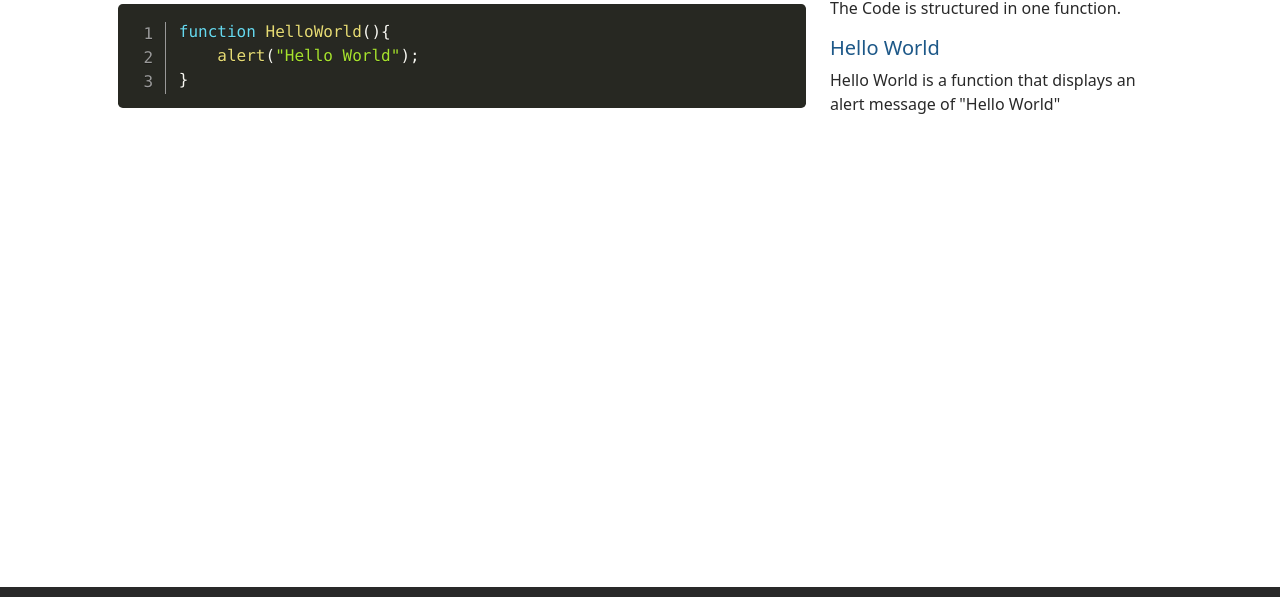
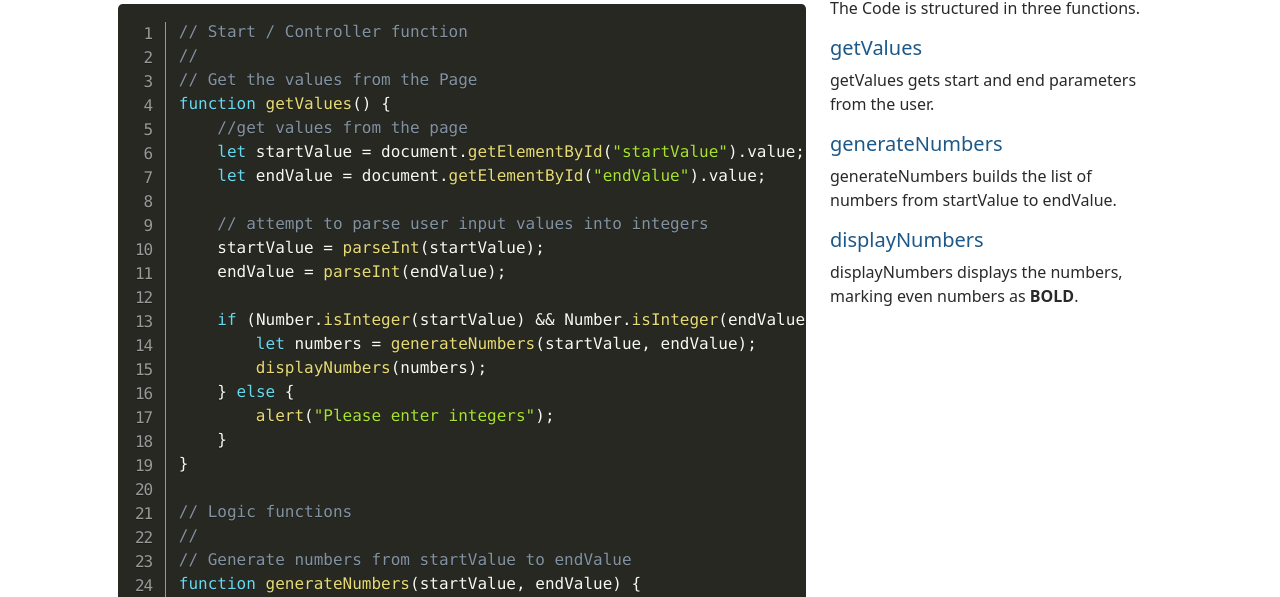
Before and after one commit to bobbecket/Hundy, a plain HTML site: page code.html in a window 1280 px wide. Shown: the part 147-744 px from the top of the page. Drawn offline with nearby package versions, Linux system fonts and the light colour scheme.

Commit message:
update theCode
updated The Code page to include Prism layout of JS code for this app

```diff
--- a/code.html
+++ b/code.html
@@ -65,16 +65,75 @@
                 <div class="col-lg-8">
                     <pre class="line-numbers">
                         <code class="language-javascript">
-                            function HelloWorld(){
-                                alert("Hello World");
+                            // Start / Controller function
+                            //
+                            // Get the values from the Page
+                            function getValues() {
+                                //get values from the page
+                                let startValue = document.getElementById("startValue").value;
+                                let endValue = document.getElementById("endValue").value;
+
+                                // attempt to parse user input values into integers
+                                startValue = parseInt(startValue);
+                                endValue = parseInt(endValue);
+
+                                if (Number.isInteger(startValue) &amp;&amp; Number.isInteger(endValue)) {
+                                    let numbers = generateNumbers(startValue, endValue);
+                                    displayNumbers(numbers);
+                                } else {
+                                    alert("Please enter integers");
+                                }
+                            }
+
+                            // Logic functions
+                            //
+                            // Generate numbers from startValue to endValue
+                            function generateNumbers(startValue, endValue) {
+
+                                let numbers = [];
+
+                                for (let index = startValue; index &lt;= endValue; index++) {
+                                    numbers.push(index);
+                                }
+
+                                return numbers;
+                            }
+
+                            // Display / View function
+                            // Display numbers and mark even numbers bold
+                            function displayNumbers(numbers) {
+
+                                let templateRows = "";
+
+                                for (let index = 0; index &lt; numbers.length; index++) {
+
+                                    let className = "even";
+
+                                    let number = numbers[index];
+
+                                    if ((number % 2) == 0) {
+                                        className = "even";
+                                    }
+                                    else {
+                                        className = "odd";
+                                    }
+
+                                    templateRows += `&lt;tr>&lt;td class="${className}">${number}&lt;/td>&lt;/tr>`;
+                                }
+
+                                document.getElementById("results").innerHTML = templateRows;
                             }
                         </code>
                     </pre>
                 </div>
                 <div class="col-lg-4">
-                    <p>The Code is structured in one function.</p>
-                    <h5>Hello World</h5>
-                    <p>Hello World is a function that displays an alert message of "Hello World"</p>
+                    <p>The Code is structured in three functions.</p>
+                    <h5>getValues</h5>
+                    <p>getValues gets start and end parameters from the user.</p>
+                    <h5>generateNumbers</h5>
+                    <p>generateNumbers builds the list of numbers from startValue to endValue.</p>
+                    <h5>displayNumbers</h5>
+                    <p>displayNumbers displays the numbers, marking even numbers as <b>BOLD</b>.</p>
                 </div>
             </div>
         </div>
--- a/js/site.js
+++ b/js/site.js
@@ -1,7 +1,6 @@
 // Start / Controller function
 //
 // Get the values from the Page
-
 function getValues() {
     //get values from the page
     let startValue = document.getElementById("startValue").value;
```
